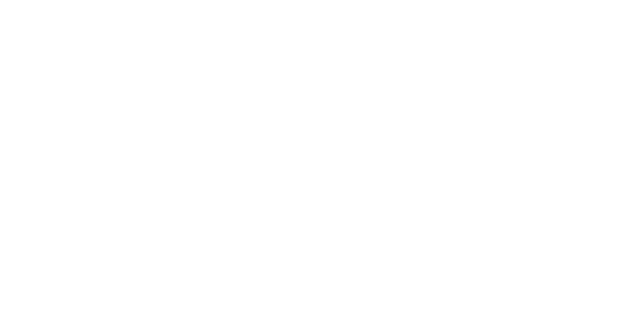
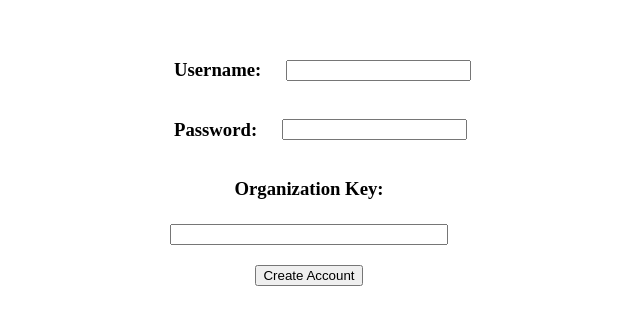
Before and after one commit to SafePrompt/SafePrompt, a React app: page /signup in a window 1280 px wide. Before the commit this address had no page. Shown: the part 245-570 px from the top of the page, without its empty margins (331-971 px from the left). Built offline with nearby package versions, Linux system fonts and the light colour scheme.

Commit message:
most recent rick-auth

```diff
--- a/src/Client/App.tsx
+++ b/src/Client/App.tsx
@@ -1,6 +1,8 @@
 import React from 'react';
 import Landing from './Pages/Landing';
+import Login from './Pages/Login';
 import Main from './Pages/Main';
+import SignupWorker from './Pages/SignupWorker';
 import { useState } from 'react';
 import { BrowserRouter as Router, Route, Routes } from 'react-router-dom';
 import Settings from './Pages/Settings';
@@ -15,10 +17,11 @@ const App: React.FunctionComponent = () => {
     return (
         <Router>
             <Routes>
-                <Route path="/" element={<Landing />} />
+                <Route path="/" element={<Login />} />
                 <Route path="/main" element={<Main />} />
                 <Route path="/settings" element={<Settings />} />
                 <Route path="/prompts" element={<Prompts />} />
+                <Route path="/signup" element={<SignupWorker />} />
             </Routes>
         </Router>
     )
--- /dev/null
+++ b/src/Client/Pages/Login.css
@@ -0,0 +1,65 @@
+.container2 {
+    width: 100%;
+    height: 100%;
+    /* height: 100% - 10px; */
+    display: flex;
+    flex-direction: column;
+    justify-content: center;
+    align-items: center;
+    margin: none;
+}
+
+.inputSection {
+    width: 200px;
+    display: flex;
+    flex-direction: column;
+    justify-content: center;
+    align-items: center;
+    width: 270px;
+}
+
+
+
+
+
+.inputField{
+    width: 100%;
+    gap: 25px;
+    display: flex;
+    flex-direction: row;
+    justify-content: space-between;
+    align-items: center;
+}
+
+.inputOrg {
+    width: 270px;
+    display: flex;
+    flex-direction: column;
+    justify-content: space-between;;
+    align-items: center;
+    /* background-color: pink; */
+    gap: 5px;
+
+}
+
+.inputOrg > input {
+    width: 270px;
+}
+
+/* .loginButton{
+    width: 120px;
+    height: 30px;
+} */
+
+/* .loginInput{
+    height: 20px;
+} */
+
+.buttonSection{
+    margin-top: 20px;
+    display: flex;
+    flex-direction: row;
+    justify-content: center;
+    align-items:center;
+    gap: 20px;
+}
--- a/src/Client/Pages/Login.tsx
+++ b/src/Client/Pages/Login.tsx
@@ -1,16 +1,29 @@
-import React, { useState } from 'react';
+import React from 'react';
+import './Login.css';
+
+const Login: React.FunctionComponent = () => {
+
+  return (
 
 
+        <div className = 'container'>
+        <div className = 'inputSection'>
+        {/* <div className = 'nav'>Admin</div> */}
+            <div className = 'inputField'>
+                <h3>Username</h3>
+                <input></input>
+            </div>
+            <div className = 'inputField'>
+                <h3>Password</h3>
+                <input></input>
+            </div>
+            <div className = 'buttonSection'>
+                <button>Log In</button>
+                <button>Sign Up</button>
+            </div>
+        </div>
+    </div>
+  )
+}
 
-
-const Login(): React.FC = ()=> {
-
-
-return (
-    <>
-    </>
-
-
-)
-
-}
+export default Login;
--- a/src/Client/Pages/Main.css
+++ b/src/Client/Pages/Main.css
@@ -1,3 +1,4 @@
+
 .container {
     display: flex;
     align-items: center;
--- a/src/Client/Pages/SignupWorker.tsx
+++ b/src/Client/Pages/SignupWorker.tsx
@@ -0,0 +1,32 @@
+import React from 'react';
+import './Login.css';
+
+const SignupWorker: React.FunctionComponent = () => {
+
+  return (
+
+
+        <div className = 'container'>
+        <div className = 'inputSection'>
+        {/* <div className = 'nav'>Admin</div> */}
+            <div className = 'inputField'>
+                <h3>Username:</h3>
+                <input></input>
+            </div>
+            <div className = 'inputField'>
+                <h3>Password:</h3>
+                <input></input>
+            </div>
+            <div className = 'inputOrg'>
+                <h3>Organization Key:</h3>
+                <input></input>
+            </div>
+            <div className = 'buttonSection'>
+                <button>Create Account</button>
+            </div>
+        </div>
+    </div>
+  )
+}
+
+export default SignupWorker;
--- a/src/index.tsx
+++ b/src/index.tsx
@@ -1,7 +1,7 @@
 import React from 'react';
 import ReactDOM from 'react-dom/client';
 import App from './Client/App';
-import './Client/Pages/Main.css';
+// import './Client/Pages/Main.css';
 
 const rootElement = document.getElementById('root');
 if (rootElement) {
```
